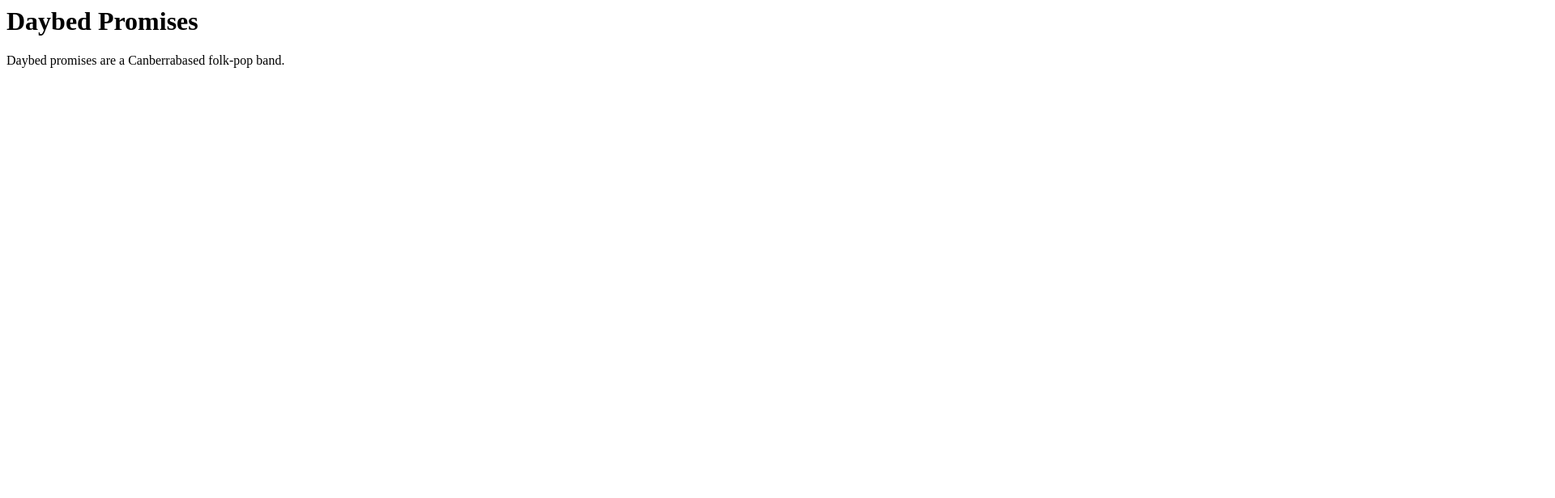
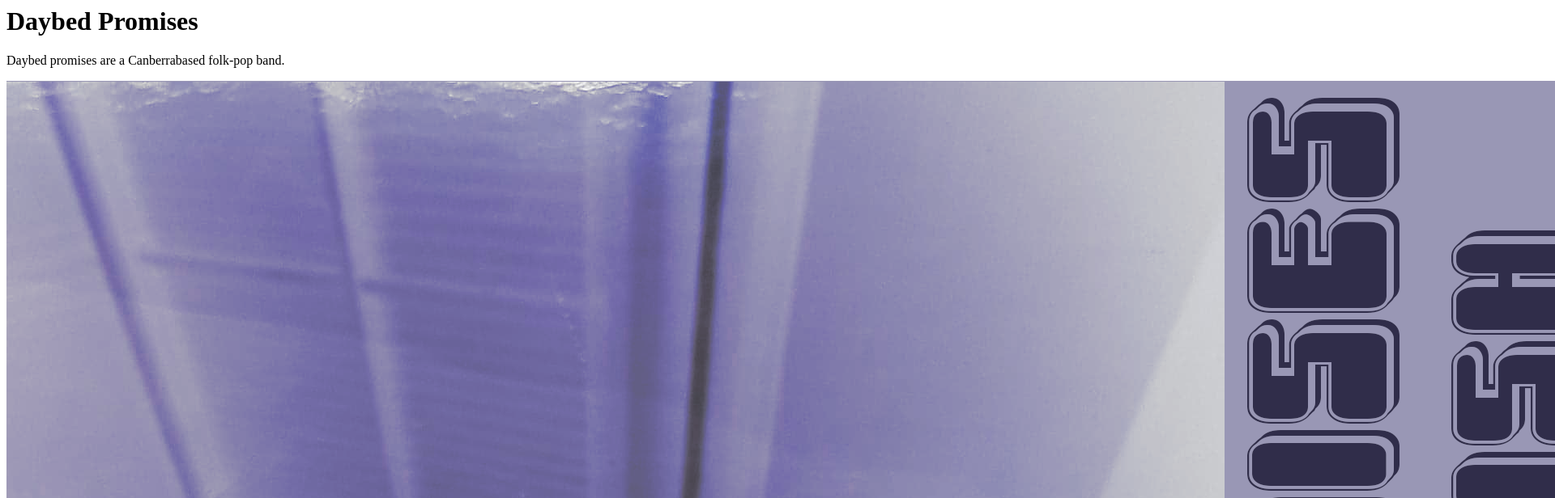
Before and after one commit to JamesMcDonough/.github.io, a plain HTML site: page index.html in a window 1280 px wide. Shown: the top 616 px of the page at 81% size, 1920 px wide, since content can reach past the window. Drawn offline with Linux system fonts and the light colour scheme.

Commit message:
Update index.html

```diff
--- a/index.html
+++ b/index.html
@@ -4,5 +4,6 @@
 <body>
 <h1>Daybed Promises</h1>
 <p>Daybed promises are a Canberrabased folk-pop band.</p>
+  <img src = "daybedpromises_mauve2_epcover.png" />
 </body>
 </html>
```
